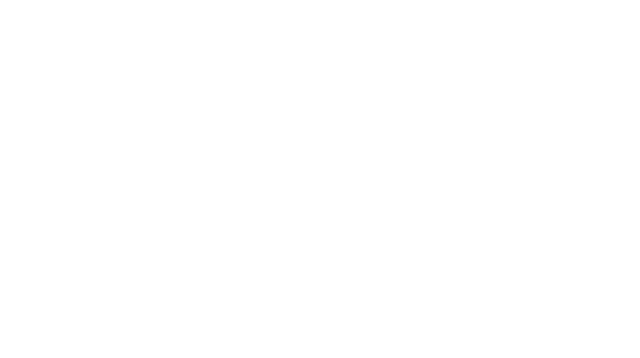
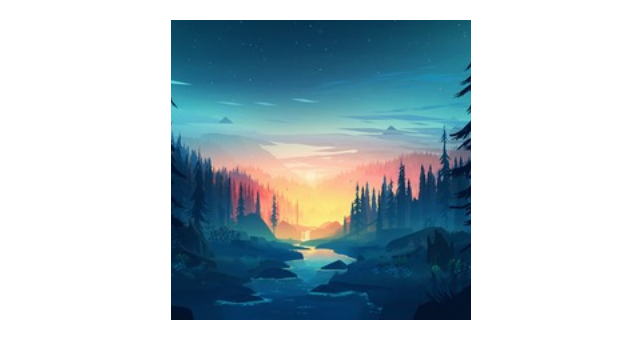
Before and after one commit to js-tasks-ru/htmlcss-20251006_smoki-mo, a website: page 06-lection4/03-srcset/index.html in a window 1280 px wide. Shown: the whole page, without its empty margins (29-669 px from the left). Drawn offline with Linux system fonts and the light colour scheme.

Commit message:
dz4-srcset

```diff
--- a/06-lection4/03-srcset/index.html
+++ b/06-lection4/03-srcset/index.html
@@ -1,10 +1,22 @@
 <!DOCTYPE html>
-<html lang="ru">
-    <head>
-        <link rel="stylesheet" href="../../assets/css/main.css">
-        <link rel="stylesheet" href="./srcset.css">
-    </head>
-    <body>
-
-    </body>
+<html lang="en">
+	<head>
+		<link rel="stylesheet" href="../../assets/css/main.css">
+		<link rel="stylesheet" href="./srcset.css">
+		<style>
+			.demo {
+				padding: 20px 200px;
+			}
+		</style>
+	</head>
+	<body class="demo">
+		<div class="block">
+			<img
+				class="block__img"
+				src="./public/forest_400.jpg"
+				alt="Forest image"
+				srcset="./public/forest_400.jpg 1x, ./public/forest_768.jpg 2x"
+			>
+		</div>
+	</body>
 </html>
--- a/06-lection4/03-srcset/srcset.css
+++ b/06-lection4/03-srcset/srcset.css
@@ -0,0 +1,10 @@
+.block {
+  width: 300px;
+  height: 300px;
+}
+
+.block__img {
+  width: 100%;
+  height: 100%;
+  object-fit: cover;
+}
```
